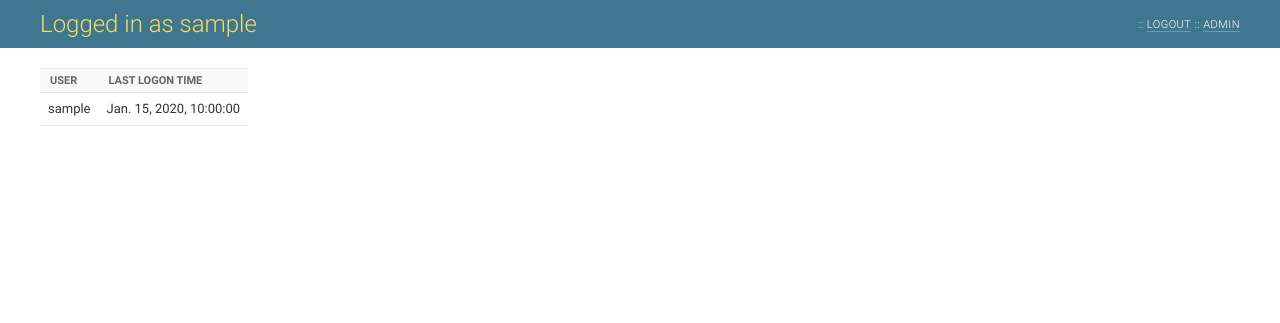
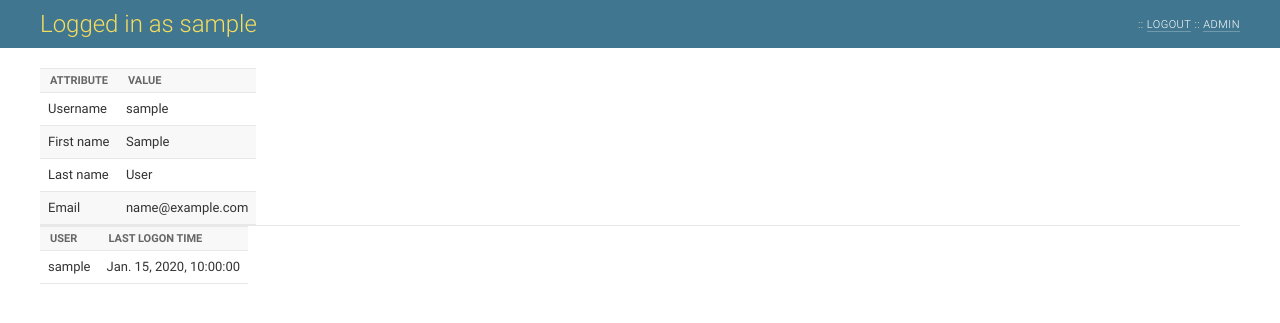
Before and after one commit to adelton/django-activity-app, a Django app: page / in a window 1280 px wide. Shown: the top 323 px of the page. Run offline with Django 3.2, Linux system fonts and the light colour scheme; a user stored in the database is signed in; tables that the repository leaves empty hold one stand-in row (values such as "Sample post").

Commit message:
Expand the user information display.

```diff
--- a/activity/templates/activity/index.html
+++ b/activity/templates/activity/index.html
@@ -1,8 +1,35 @@
 {% extends "activity/base.html" %}
 
 {% block content %}
-{% if user_permissions %}
-    <p>You have the following permissions: {% for p in user_permissions %}{{ p }}{%if forloop.last%}.{%else%}, {%endif%}{% endfor %}</p>
+{% if user.username %}
+<table>
+    <thead>
+        <tr><th>Attribute</th><th>Value</th></tr>
+    </thead>
+    <tbody>
+    {% if user.username %}
+        <tr><td>Username</td><td>{{ user.username }}</td></tr>
+    {% endif %}
+    {% if user.first_name %}
+        <tr><td>First name</td><td>{{ user.first_name }}</td></tr>
+    {% endif %}
+    {% if user.last_name %}
+        <tr><td>Last name</td><td>{{ user.last_name }}</td></tr>
+    {% endif %}
+    {% if user.email %}
+        <tr><td>Email</td><td>{{ user.email }}</td></tr>
+    {% endif %}
+    {% if user_groups %}
+        <tr><td>Member of groups</td><td>{% for g in user_groups %}{{ g }}{%if forloop.last%}.{%else%}, {%endif%}{% endfor %}</td></tr>
+    {% endif %}
+    {% if user_permissions %}
+        <tr><td>Permissions</td><td>{% for p in user_permissions %}{{ p }}{%if forloop.last%}.{%else%}, {%endif%}{% endfor %}</td></tr>
+    {% endif %}
+    </tbody>
+</table>
+{% endif %}
+{% if user.username and activity_list %}
+<hr/>
 {% endif %}
 {% if activity_list %}
     <table>
--- a/activity/views.py
+++ b/activity/views.py
@@ -1,4 +1,9 @@
 # -*- coding: utf-8 -*-
+
+# Copyright 2016 Jan Pazdziora
+#
+# Licensed under the Apache License, Version 2.0 (the "License").
+
 from __future__ import unicode_literals
 
 from django.shortcuts import render
@@ -6,6 +11,12 @@ from django.contrib.auth.models import User
 
 def index(request):
     activity_list = User.objects.order_by('-last_login')[:20]
+    user_groups = request.user.groups.values_list('name', flat=True)
     user_permissions = request.user.get_all_permissions()
-    context = {'user_permissions': user_permissions, 'activity_list': activity_list}
+    context = {
+        'user': request.user,
+        'user_groups': user_groups,
+        'user_permissions': user_permissions,
+        'activity_list': activity_list,
+    }
     return render(request, 'activity/index.html', context)
```
